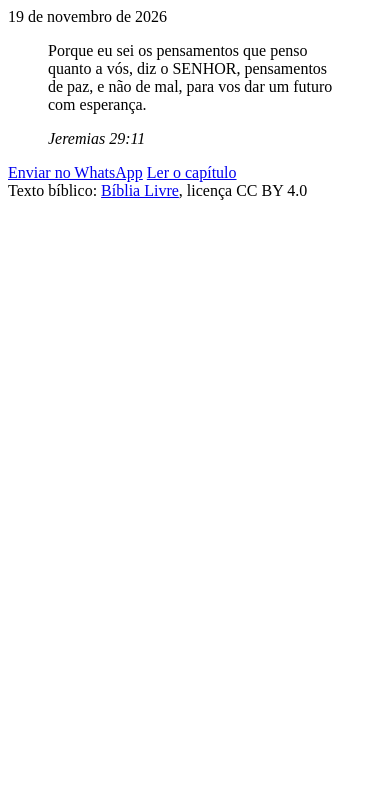
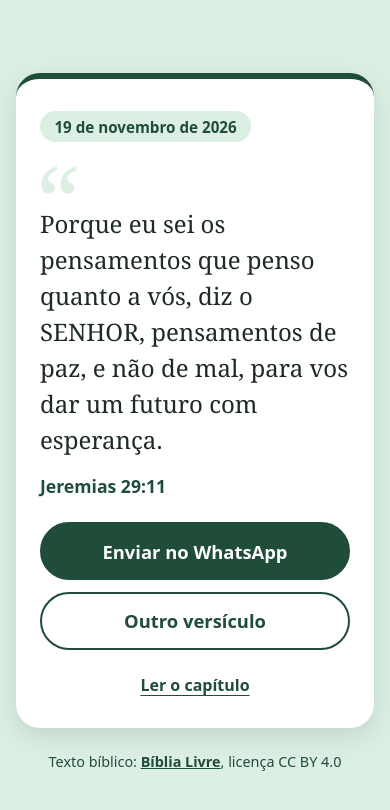
Before and after one commit to Michele-Moreira/versiculo-diario, a plain HTML site: page index.html in a window 390 px wide. Drawn offline with Linux system fonts and the light colour scheme.

Commit message:
feat(style): add mobile-first card layout with green palette

```diff
--- a/index.html
+++ b/index.html
@@ -4,6 +4,7 @@
     <meta charset="UTF-8">
     <meta name="viewport" content="width=device-width, initial-scale=1.0">
     <title>Versículo Diário</title>
+    <link rel="stylesheet" href="style.css">
 </head>
 <body>
     <main>
@@ -12,8 +13,11 @@
             <p>Porque eu sei os pensamentos que penso quanto a vós, diz o SENHOR, pensamentos de paz, e não de mal, para vos dar um futuro com esperança.</p>
             <cite>Jeremias 29:11</cite>
         </blockquote>
-        <a href="#">Enviar no WhatsApp</a>
-        <a href="https://ebible.org/porbr2018/JER29.htm" target="_blank">Ler o capítulo</a>
+        <div class="acoes">
+            <a href="#" class="botao" id="whatsapp">Enviar no WhatsApp</a>
+            <button type="button" id="outro" class="botao botao-secundario">Outro versículo</button>
+        </div>
+        <a href="https://ebible.org/porbr2018/JER29.htm" target="_blank" class="link-capitulo" id="capitulo">Ler o capítulo</a>
     </main>
     <footer>Texto bíblico: <a href="https://ebible.org/porbr2018/copyright.htm">Bíblia Livre</a>, licença CC BY 4.0</footer>
 </body>
--- /dev/null
+++ b/style.css
@@ -0,0 +1,171 @@
+:root {
+  --verde-escuro: #1F4D3A;
+  --verde-pastel: #DCEFE3;
+  --branco: #FFFFFF;
+  --texto: #1E2A24;
+  font-family: system-ui, -apple-system, BlinkMacSystemFont, 'Segoe UI', Roboto, Oxygen, Ubuntu, Cantarell, 'Open Sans', 'Helvetica Neue', sans-serif;
+}
+
+/* Faz padding e borda contarem dentro da largura da caixa */
+*,
+*::before,
+*::after {
+  box-sizing: border-box;
+}
+
+body {
+  margin: 0;
+  min-height: 100vh;
+  padding: 1.5rem 1rem;
+  background: var(--verde-pastel);
+  color: var(--texto);
+  display: flex;
+  flex-direction: column;
+  align-items: center;
+  justify-content: center;
+  gap: 1.5rem;
+}
+
+/* O cartão */
+main {
+  width: 100%;
+  max-width: 32rem;
+  padding: 2rem 1.5rem;
+  background: var(--branco);
+  border-radius: 1.5rem;
+  border-top: 6px solid var(--verde-escuro);
+  box-shadow: 0 8px 24px rgba(31, 77, 58, 0.15);
+  display: flex;
+  flex-direction: column;
+  gap: 1.5rem;
+}
+
+/* Data em formato de etiqueta */
+time {
+  align-self: flex-start;
+  padding: 0.35rem 0.9rem;
+  background: var(--verde-pastel);
+  color: var(--verde-escuro);
+  border-radius: 999px;
+  font-size: 0.95rem;
+  font-weight: 600;
+}
+
+blockquote {
+  margin: 0;
+  position: relative;
+  padding-top: 2.5rem;
+}
+
+/* Aspas gigantes de enfeite */
+blockquote::before {
+  content: "“";
+  position: absolute;
+  top: -1rem;
+  left: -0.25rem;
+  font-family: Georgia, 'Times New Roman', serif;
+  font-size: 6rem;
+  line-height: 1;
+  color: var(--verde-pastel);
+}
+
+/* O versículo em fonte serifada, com cara de livro */
+blockquote p {
+  position: relative;
+  margin: 0 0 1rem;
+  font-family: Georgia, 'Times New Roman', serif;
+  font-size: 1.5rem;
+  line-height: 1.5;
+}
+
+cite {
+  display: block;
+  color: var(--verde-escuro);
+  font-size: 1.1rem;
+  font-style: normal;
+  font-weight: 700;
+}
+
+/* Botões, um embaixo do outro */
+.acoes {
+  display: flex;
+  flex-direction: column;
+  gap: 0.75rem;
+}
+
+/* Serve pro link do WhatsApp (a) e pro "Outro versículo" (button) */
+.botao {
+  display: block;
+  width: 100%;
+  padding: 0.9rem 1.5rem;
+  background: var(--verde-escuro);
+  color: var(--branco);
+  border: 2px solid var(--verde-escuro);
+  border-radius: 999px;
+  font: inherit;
+  font-size: 1.15rem;
+  font-weight: 600;
+  text-align: center;
+  text-decoration: none;
+  cursor: pointer;
+  transition: transform 0.15s, background 0.15s;
+}
+
+.botao:hover {
+  transform: translateY(-2px);
+}
+
+.botao:active {
+  transform: translateY(0);
+}
+
+/* Contorno visível pra quem navega pelo teclado */
+.botao:focus-visible,
+.link-capitulo:focus-visible,
+footer a:focus-visible {
+  outline: 3px solid var(--verde-escuro);
+  outline-offset: 3px;
+}
+
+.botao-secundario {
+  background: var(--branco);
+  color: var(--verde-escuro);
+}
+
+.botao-secundario:hover {
+  background: var(--verde-pastel);
+}
+
+.link-capitulo {
+  align-self: center;
+  color: var(--verde-escuro);
+  font-weight: 600;
+  text-underline-offset: 4px;
+}
+
+footer {
+  max-width: 32rem;
+  text-align: center;
+  color: var(--verde-escuro);
+  font-size: 0.9rem;
+}
+
+footer a {
+  color: inherit;
+  font-weight: 600;
+}
+
+/* Tela maior: os botões ficam lado a lado */
+@media (min-width: 600px) {
+  main {
+    padding: 2.5rem;
+  }
+
+  .acoes {
+    flex-direction: row;
+  }
+
+  blockquote p {
+    font-size: 1.75rem;
+  }
+}
```
